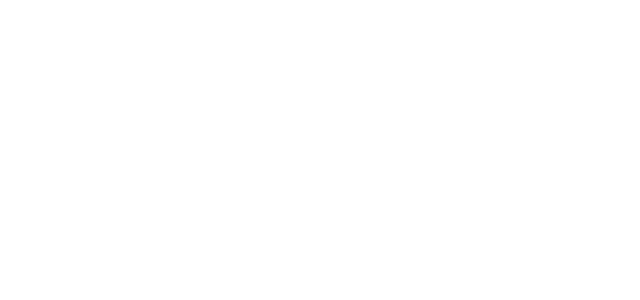
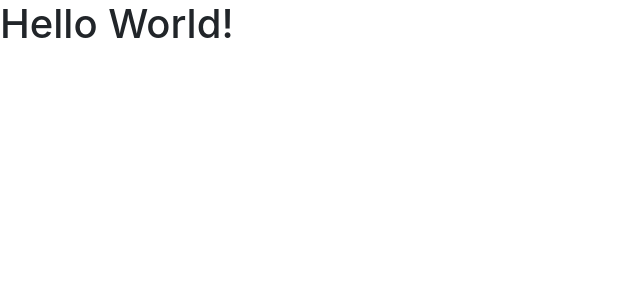
Before and after one commit to PN-Barnes/Portfolio-2023, a React (Create React App) app in the folder client/: page / in a window 1280 px wide. Shown: the top 300 px of the page, without its empty margins (0-640 px from the left). Built offline with nearby package versions, Linux system fonts and the light colour scheme; the HTML template or start-up script is replaced by a standard one.

Commit message:
added redux, react-router-dom, react-bootstrap, and other dependencies for app functionality. tested app and have display of the hompage

```diff
--- a/client/src/App.js
+++ b/client/src/App.js
@@ -1,7 +1,15 @@
 import './App.css';
+import { BrowserRouter as Router, Route, Routes } from 'react-router-dom';
+import HomePage from './pages/HomePage';
 
 function App() {
-  return <div className='App'></div>;
+  return (
+    <Router>
+      <Routes>
+        <Route path='/' element={<HomePage />}></Route>
+      </Routes>
+    </Router>
+  );
 }
 
 export default App;
--- /dev/null
+++ b/client/src/pages/HomePage.js
@@ -0,0 +1,7 @@
+import React from 'react';
+
+const HomePage = () => {
+  return <h1>Hello World!</h1>;
+};
+
+export default HomePage;
```
Also changed, not shown: client/package.json (+7 -0 lines), 1 other file (tests, documents, lock files or other folders).
